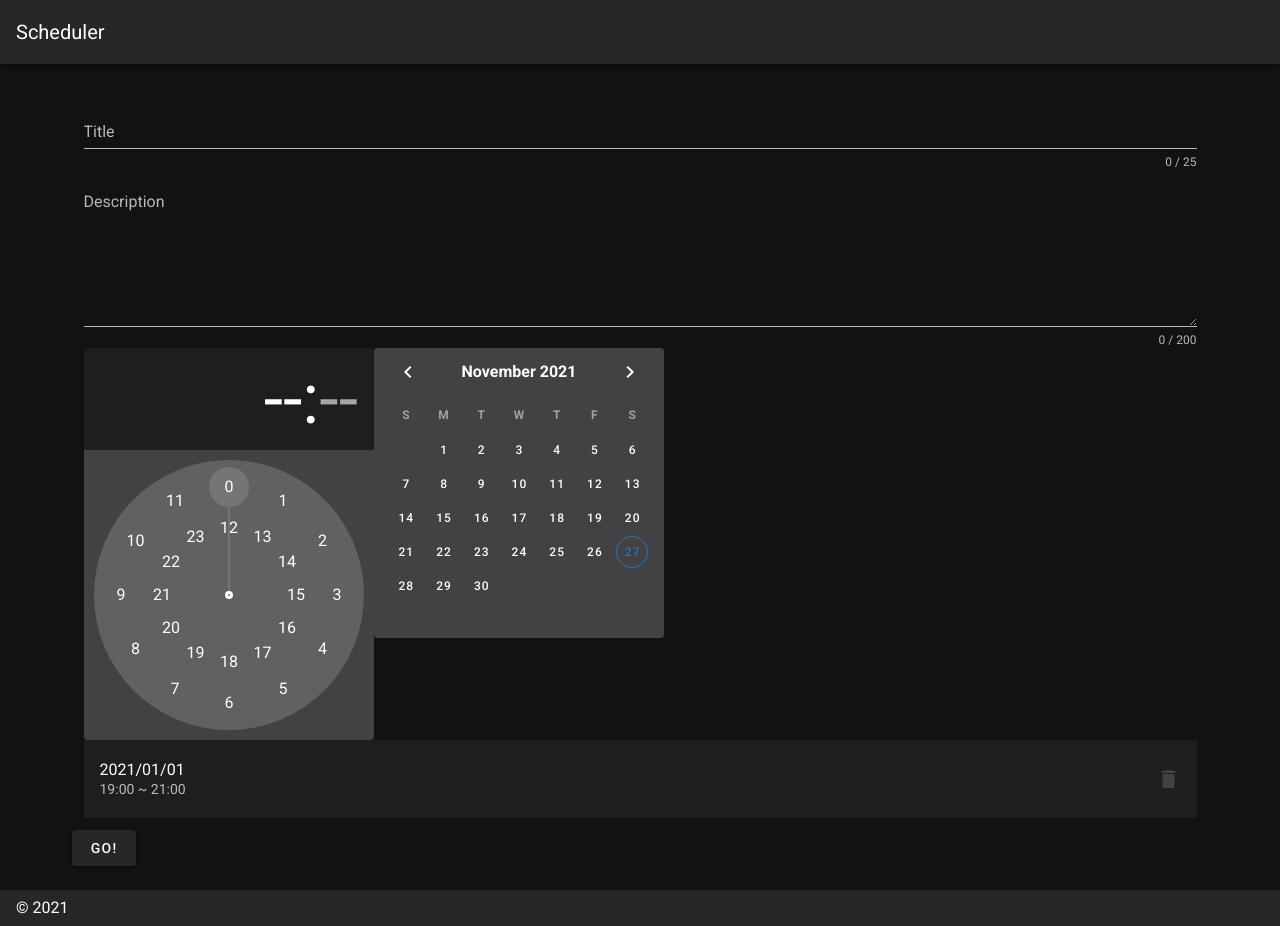
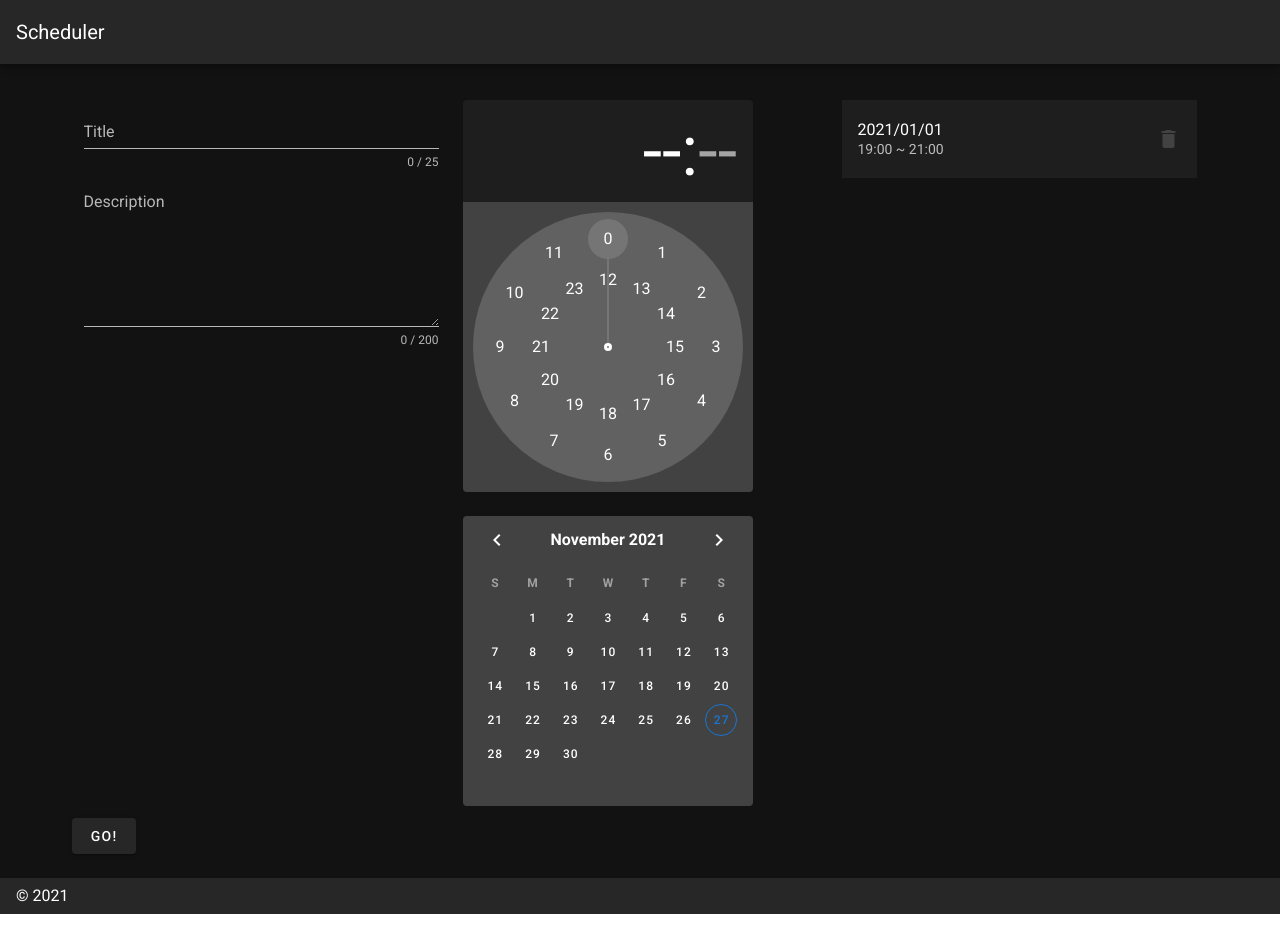
Before and after one commit to tomon9086/techpit-nuxt-scheduler, a Nuxt app in the folder app/: page / in a window 1280 px wide. Built offline with nearby package versions, Linux system fonts and the light colour scheme.

Commit message:
apply grid system to event-editor

```diff
--- a/app/components/EventEditor.vue
+++ b/app/components/EventEditor.vue
@@ -1,5 +1,7 @@
 <template>
   <v-container>
+    <v-row>
+      <v-col>
         <!-- タイトル入力 -->
         <v-text-field
           label="Title"
@@ -7,24 +9,30 @@
           counter
           maxlength="25"
         />
-
         <!-- 詳細入力 -->
         <v-textarea
           label="Description"
           counter
           maxlength="200"
         />
-
+      </v-col>
+      <v-col>
+        <v-row>
+          <v-col>
             <!-- 時刻選択 -->
             <v-time-picker format="24hr" />
-
+          </v-col>
+          <v-col>
             <!-- 日付選択 -->
             <v-date-picker
               no-title
               bottom
               color="primary"
             />
-
+          </v-col>
+        </v-row>
+      </v-col>
+      <v-col>
         <!-- 日時選択解除 -->
         <v-list
           class="overflow-y-auto"
@@ -47,6 +55,8 @@
             </v-list-item-action>
           </v-list-item>
         </v-list>
+      </v-col>
+    </v-row>
   </v-container>
 </template>
 
```
Lines whose indentation alone changed are shown as unchanged.
